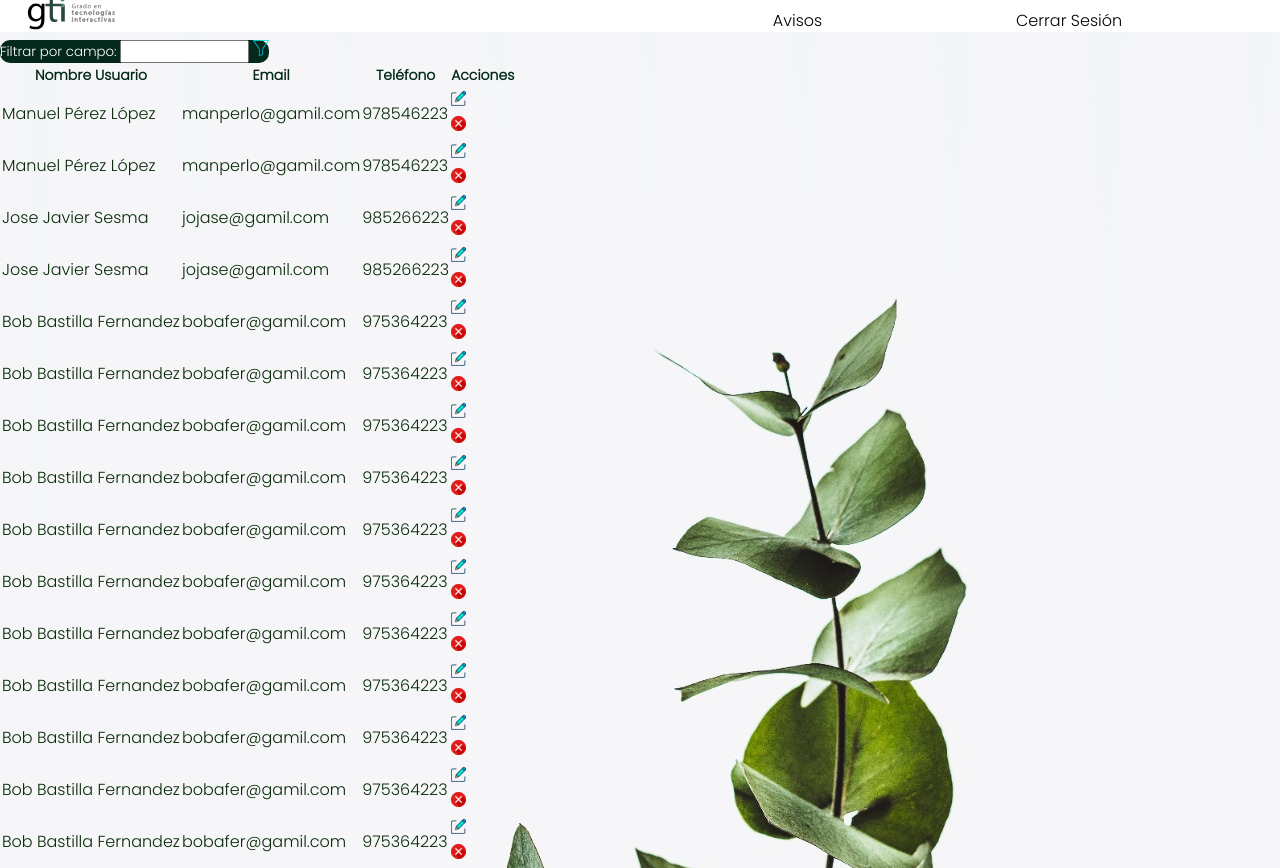
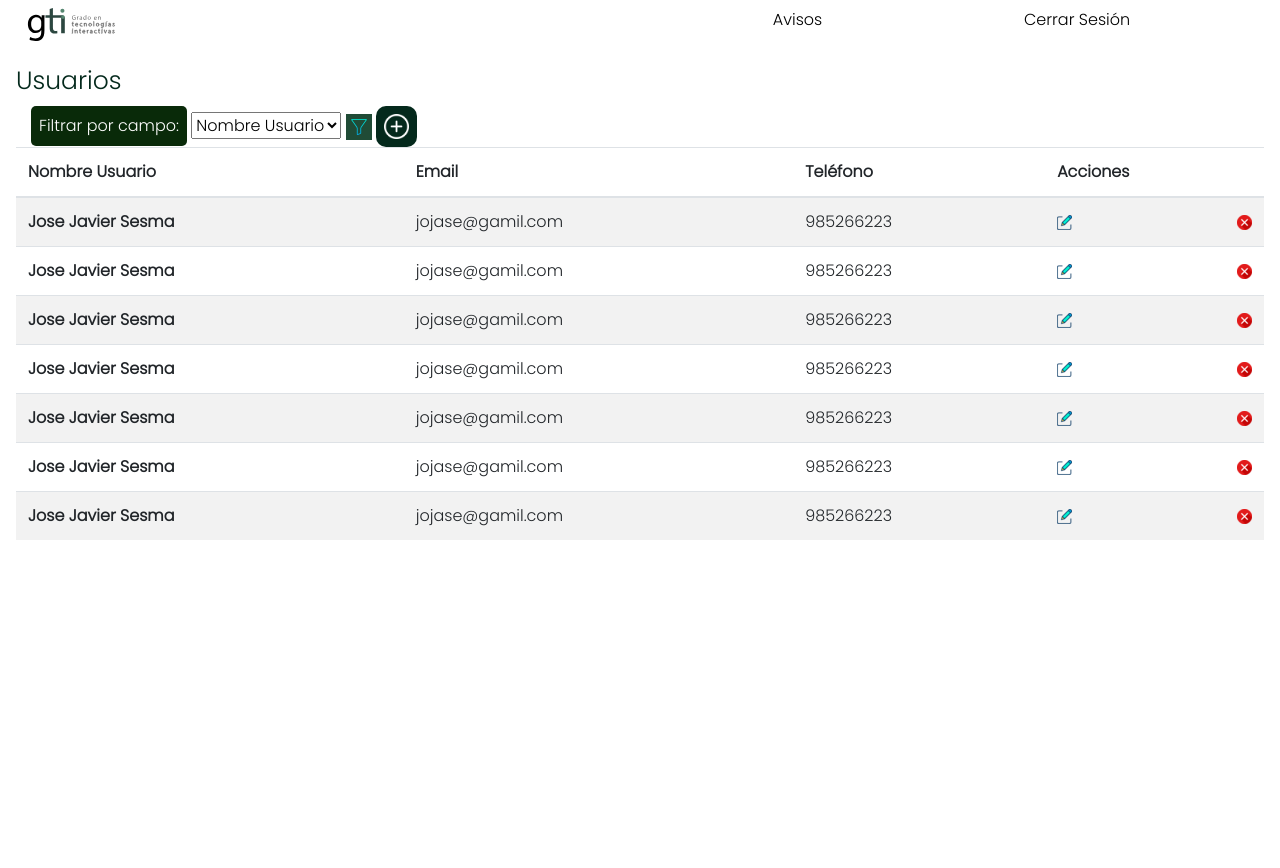
Before and after one commit to Hao12341/Proyecto2-Grupo09, a PHP site: page /html/DashboardAdmin.html in a window 1280 px wide. After the commit the page ends 540 px from the top, so only its background shows below. Run offline with PHP 8.4, Linux system fonts and the light colour scheme.

Commit message:
DashboardAdmin arreglada

```diff
--- a/css/DashboardAdminMovil.css
+++ b/css/DashboardAdminMovil.css
@@ -7,7 +7,6 @@
     list-style: none;
     margin: 0;
     padding: 0;
-    box-sizing: border-box;
 }
 /*Variables con color asignado*/
 :root{
@@ -19,7 +18,7 @@
     --accent-fg-color: #fffffe;
 }
 body {
-    background-image: url("../img/Fondo.jpeg");
+    background-color: white;
     color: var(--main-fg-color);
 }
 html {
@@ -28,3 +27,66 @@ html {
 .bienvenido{
     margin-top: 80px;
 }
+.InicioAdmin{
+    padding: 1rem;
+}
+.titulo{
+    margin-top: 50px;
+    margin-bottom: 10px;
+}
+button{
+    color: black;
+}
+#Campo{
+    color: black;
+
+}
+label{
+    display: inline-block;
+    margin-bottom: 0rem;
+    padding: 0.5rem;
+    background-color: var(--main-fg-color);
+    border-radius: 5px;
+    color: white;
+}
+.imagen{
+    display: flex;
+    flex-direction: row;
+    justify-content: space-between;
+}
+.filtrar{
+    background: #204b36;
+    padding: 5px;
+}
+img{
+    vertical-align: middle;
+
+}
+.anadir{
+    padding: 0.5rem;
+    width: 25px;
+    height: 25px;
+}
+
+.opciones-filtro{
+    flex-direction: row;
+    justify-content: space-between;
+    width: 100vw;
+    margin-left: 15px;
+}
+.page-item.active .page-link {
+    z-index: 3;
+    color: white;
+    background-color: #65946F;
+    border-color: #204b36;
+}
+.page-link {
+    position: relative;
+    display: block;
+    padding: 0.5rem 0.75rem;
+    margin-left: -1px;
+    line-height: 1.25;
+    color: #1e7e34;
+    background-color: #fff;
+    border: 1px solid #dee2e6;
+}
--- a/css/header2.css
+++ b/css/header2.css
@@ -191,3 +191,6 @@ header{
     width: 2rem;
     height: 2rem;
 }
+*, ::after, ::before{
+    box-sizing: initial;
+}
--- a/html/DashboardAdmin.html
+++ b/html/DashboardAdmin.html
@@ -4,9 +4,16 @@
     <meta charset="UTF-8">
     <meta name="viewport" content="width=device-width, shrink-to-fit=no, initial-scale=1">     <!-- Para ajustar el ancho a la anchura del dispositivo que ejecute esta página, funcione en navegadores safari anteriores a la versión 9, inicia la escala en 1 -->
     <meta http-equiv="x-ua-compatible" content="ie=edge">                                       <!-- Hacer compatible con el navegador edge -->
+
+    <link rel="stylesheet" href="https://cdn.jsdelivr.net/npm/bootstrap@4.6.2/dist/css/bootstrap.min.css"
+          integrity="sha384-xOolHFLEh07PJGoPkLv1IbcEPTNtaed2xpHsD9ESMhqIYd0nLMwNLD69Npy4HI+N" crossorigin="anonymous">
+
     <link rel="stylesheet" type="text/css" href="../css/DashboardAdminMovil.css">                              <!-- Enlace a la hoja de estilos CSS de DashboardAdmin -->
+
     <link rel="stylesheet" type="text/css" href="../css/header2.css">                              <!-- Enlace a la hoja de estilos CSS de header-->
+
     <link rel="stylesheet" type="text/css" href="../css/estilos.css">                            <!-- Enlace a la hoja de estilos CSS globales-->
+
     <title>Dashboard Administrador</title>
 
 </head>
@@ -54,173 +61,125 @@
 <!-- FIN del script-->
 <!-- Inicio de la etiqueta section-->
 <section class="InicioAdmin" id="InicioAdmin"><!-- Inicio Sección Dashboard Administrador-->
-    <div> <!-- DIV que contiene el h1, el filtrado y la tabla-->
+    <div class="contenedor"> <!-- DIV que contiene el h1, el filtrado y la tabla-->
         <div class="filtro">    <!-- DIV que contiene el h1, el filtrado y la tabla-->
-            <div class="encabezado">    <!-- DIV que contiene el h1-->
-       <h1>Usuarios Dados De Alta</h1></div>    <!-- FIN DIV que contiene el h1-->
-            <div class="opciones-filtro"><button>       <!-- el filtrado -->
+            <div class="titulo">    <!-- DIV que contiene el h1-->
+       <h1>Usuarios</h1></div>    <!-- FIN DIV que contiene el h1-->
+            <div class="opciones-filtro">       <!-- el filtrado -->
                 <label for="Campo">Filtrar por campo:</label>       <!-- Nombre y descripción del filtro-->
                 <select name="Campo" id="Campo">
                     <option value="NombreUsuario">Nombre Usuario</option>
                     <option value="Email">Email</option>
                     <option value="Teléfono">Teléfono</option>
                 </select>
-                <img src="../img/filtrar.png" alt="filtro">
-            </button></div></div>
+                <img class="filtrar" src="../img/filtrar.png" alt="filtro">
+            <button><img class="anadir" src="../img/anadir.png"></button></div>
+       </div>
+
         <!-- Inicio tabla-->
         <table>
-            <!-- Fila superior-->
+
+            <table class="table table-striped">
                 <thead>
                 <tr>
-                <th><h3>Nombre Usuario</h3></th>
-                <th><h3>Email</h3></th>
-                <th><h3>Teléfono </h3></th>
-                <th><h3>Acciones</h3></th>
+                    <th>Nombre Usuario</th>
+                    <th>Email</th>
+                    <th>Teléfono</th>
+                    <th>Acciones</th>
                 </tr>
                 </thead>
-            <!-- FIN fila superior-->
-            <!-- Inicio contenido tabla-->
+                <tbody>
                 <tr>
-                <td>Manuel Pérez López</td>
-                <td>manperlo@gamil.com</td>
-                <td>978546223</td>
-                <td><div class="imagen">
+                    <th>Jose Javier Sesma</th>
+                    <td>jojase@gamil.com</td>
+                    <td>985266223</td>
+                    <td> <div class="imagen">
                         <div><img src="../img/editar.png" alt="editar"></div>
                         <div><img src="../img/boton-x%20(2).png" alt="borrar"></div>
                     </div></td>
                 </tr>
                 <tr>
-                <td>Manuel Pérez López</td>
-                <td>manperlo@gamil.com</td>
-                <td>978546223</td>
-                <td><div class="imagen">
+                    <th>Jose Javier Sesma</th>
+                    <td>jojase@gamil.com</td>
+                    <td>985266223</td>
+                    <td> <div class="imagen">
                         <div><img src="../img/editar.png" alt="editar"></div>
                         <div><img src="../img/boton-x%20(2).png" alt="borrar"></div>
                     </div></td>
                 </tr>
                 <tr>
-                <td>Jose Javier Sesma</td>
+                    <th>Jose Javier Sesma</th>
                     <td>jojase@gamil.com</td>
                     <td>985266223</td>
-                <td><div class="imagen">
+                    <td> <div class="imagen">
                         <div><img src="../img/editar.png" alt="editar"></div>
                         <div><img src="../img/boton-x%20(2).png" alt="borrar"></div>
                     </div></td>
                 </tr>
                 <tr>
-                <td>Jose Javier Sesma</td>
+                    <th>Jose Javier Sesma</th>
                     <td>jojase@gamil.com</td>
                     <td>985266223</td>
-                <td><div class="imagen">
+                    <td> <div class="imagen">
                         <div><img src="../img/editar.png" alt="editar"></div>
                         <div><img src="../img/boton-x%20(2).png" alt="borrar"></div>
                     </div></td>
                 </tr>
                 <tr>
-                <td>Bob Bastilla Fernandez</td>
-                <td>bobafer@gamil.com</td>
-                <td>975364223</td>
-                <td><div class="imagen">
+                    <th>Jose Javier Sesma</th>
+                    <td>jojase@gamil.com</td>
+                    <td>985266223</td>
+                    <td> <div class="imagen">
                         <div><img src="../img/editar.png" alt="editar"></div>
                         <div><img src="../img/boton-x%20(2).png" alt="borrar"></div>
                     </div></td>
                 </tr>
                 <tr>
-                <td>Bob Bastilla Fernandez</td>
-                <td>bobafer@gamil.com</td>
-                <td>975364223</td>
-                <td><div class="imagen">
+                    <th>Jose Javier Sesma</th>
+                    <td>jojase@gamil.com</td>
+                    <td>985266223</td>
+                    <td> <div class="imagen">
                         <div><img src="../img/editar.png" alt="editar"></div>
                         <div><img src="../img/boton-x%20(2).png" alt="borrar"></div>
                     </div></td>
                 </tr>
                 <tr>
-                <td>Bob Bastilla Fernandez</td>
-                <td>bobafer@gamil.com</td>
-                <td>975364223</td>
-                <td><div class="imagen">
+                    <th>Jose Javier Sesma</th>
+                    <td>jojase@gamil.com</td>
+                    <td>985266223</td>
+                    <td> <div class="imagen">
                         <div><img src="../img/editar.png" alt="editar"></div>
                         <div><img src="../img/boton-x%20(2).png" alt="borrar"></div>
                     </div></td>
                 </tr>
-            <tr>
-                <td>Bob Bastilla Fernandez</td>
-                <td>bobafer@gamil.com</td>
-                <td>975364223</td>
-                <td><div class="imagen">
-                    <div><img src="../img/editar.png" alt="editar"></div>
-                    <div><img src="../img/boton-x%20(2).png" alt="borrar"></div>
-                </div></td>
-            </tr>
-            <tr>
-                <td>Bob Bastilla Fernandez</td>
-                <td>bobafer@gamil.com</td>
-                <td>975364223</td>
-                <td><div class="imagen">
-                    <div><img src="../img/editar.png" alt="editar"></div>
-                    <div><img src="../img/boton-x%20(2).png" alt="borrar"></div>
-                </div></td>
-            </tr>
-            <tr>
-                <td>Bob Bastilla Fernandez</td>
-                <td>bobafer@gamil.com</td>
-                <td>975364223</td>
-                <td><div class="imagen">
-                    <div><img src="../img/editar.png" alt="editar"></div>
-                    <div><img src="../img/boton-x%20(2).png" alt="borrar"></div>
-                </div></td>
-            </tr>
-            <tr>
-                <td>Bob Bastilla Fernandez</td>
-                <td>bobafer@gamil.com</td>
-                <td>975364223</td>
-                <td><div class="imagen">
-                    <div><img src="../img/editar.png" alt="editar"></div>
-                    <div><img src="../img/boton-x%20(2).png" alt="borrar"></div>
-                </div></td>
-            </tr>
-            <tr>
-                <td>Bob Bastilla Fernandez</td>
-                <td>bobafer@gamil.com</td>
-                <td>975364223</td>
-                <td><div class="imagen">
-                    <div><img src="../img/editar.png" alt="editar"></div>
-                    <div><img src="../img/boton-x%20(2).png" alt="borrar"></div>
-                </div></td>
-            </tr>
-            <tr>
-                <td>Bob Bastilla Fernandez</td>
-                <td>bobafer@gamil.com</td>
-                <td>975364223</td>
-                <td><div class="imagen">
-                    <div><img src="../img/editar.png" alt="editar"></div>
-                    <div><img src="../img/boton-x%20(2).png" alt="borrar"></div>
-                </div></td>
-            </tr>
-            <tr>
-                <td>Bob Bastilla Fernandez</td>
-                <td>bobafer@gamil.com</td>
-                <td>975364223</td>
-                <td><div class="imagen">
-                    <div><img src="../img/editar.png" alt="editar"></div>
-                    <div><img src="../img/boton-x%20(2).png" alt="borrar"></div>
-                </div></td>
-            </tr>
-            <tr>
-                <td>Bob Bastilla Fernandez</td>
-                <td>bobafer@gamil.com</td>
-                <td>975364223</td>
-                <td><div class="imagen">
-                    <div><img src="../img/editar.png" alt="editar"></div>
-                    <div><img src="../img/boton-x%20(2).png" alt="borrar"></div>
-                </div></td>
-            </tr>
+
+                </tbody>
+
             <!-- FIN contenido tabla-->
-        </table>
-        <!-- FIN tabla-->
+            </table></table>
+       <!-- <nav aria-label="...">
+            <ul class="pagination">
+                <li class="page-item disabled">
+                    <a class="page-link" href="#!" tabindex="-1">Previous</a>
+                </li>
+                <li class="page-item"><a class="page-link" href="#!">1</a></li>
+                <li class="page-item active">
+                    <a class="page-link" href="#!">2 <span class="sr-only">(current)</span></a>
+                </li>
+                <li class="page-item"><a class="page-link" href="#!">3</a></li>
+                <li class="page-item">
+                    <a class="page-link" href="#!">Next</a>
+                </li>
+            </ul>
+        </nav>
+       FIN tabla-->
     </div>
+
     <!-- FIN DIV que tiene h1, filtrado y tabla-->
 </section>
 <!-- FIN section-->
+
+<script src="https://cdn.jsdelivr.net/npm/jquery@3.5.1/dist/jquery.slim.min.js" integrity="sha384-DfXdz2htPH0lsSSs5nCTpuj/zy4C+OGpamoFVy38MVBnE+IbbVYUew+OrCXaRkfj" crossorigin="anonymous"></script>
+<script src="https://cdn.jsdelivr.net/npm/bootstrap@4.6.2/dist/js/bootstrap.bundle.min.js" integrity="sha384-Fy6S3B9q64WdZWQUiU+q4/2Lc9npb8tCaSX9FK7E8HnRr0Jz8D6OP9dO5Vg3Q9ct" crossorigin="anonymous"></script>
 </body>
 </html>
```
Also changed, not shown: img/anadir.png, img/anadirRedimensionado.png (added). Lines whose indentation alone changed are shown as unchanged.
